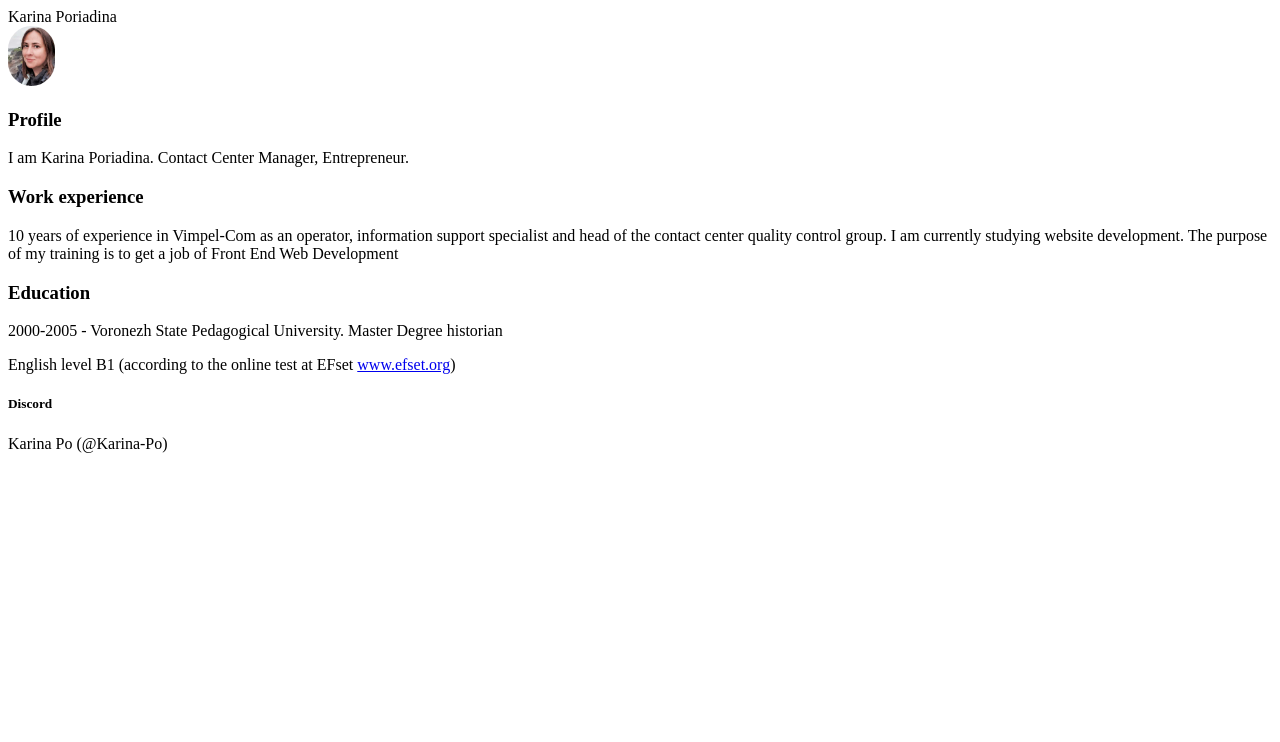
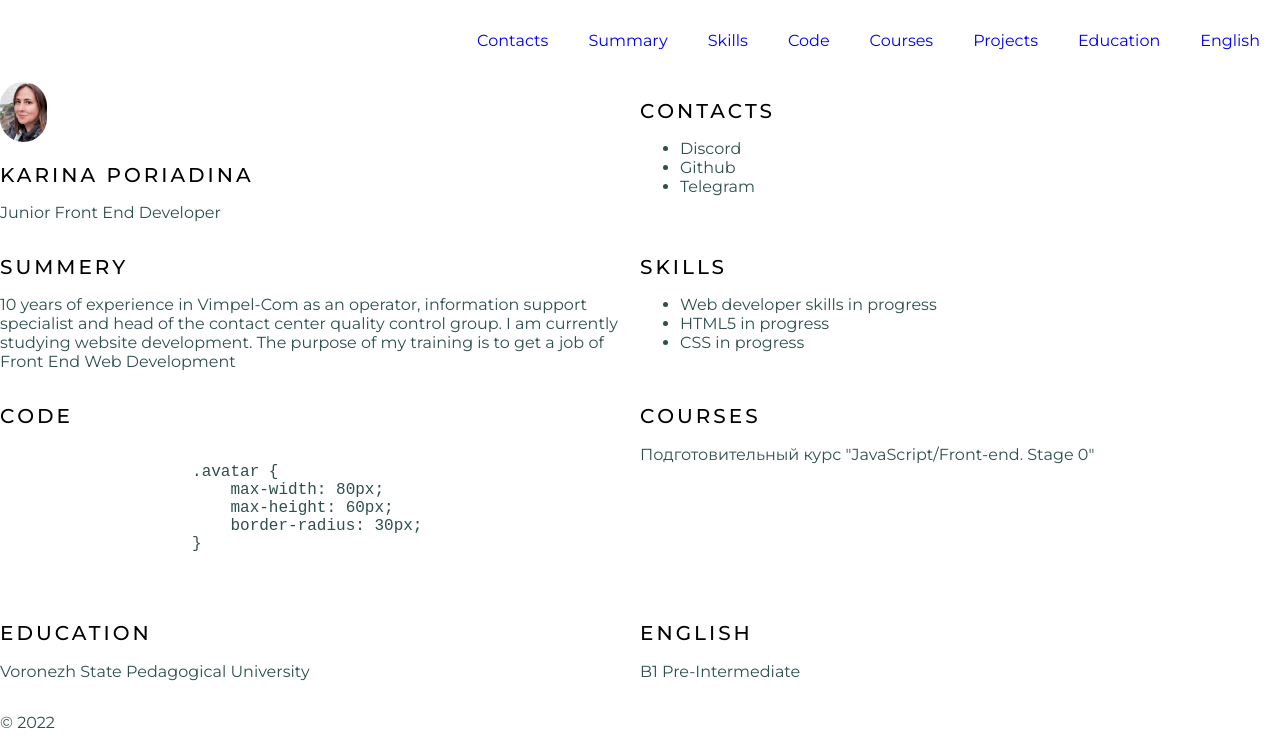
Before and after one commit to Karina-Po/rsschool-cv, a plain HTML site: page index.html in a window 1280 px wide. Shown: the top 742 px of the page. Drawn offline with Linux system fonts and the light colour scheme; a script that the page names is missing.

Commit message:
feat: add header main footer

```diff
--- a/index.html
+++ b/index.html
@@ -4,25 +4,107 @@
     <meta charset="UTF-8">
     <meta http-equiv="X-UA-Compatible" content="IE=edge">
     <meta name="viewport" content="width=device-width, initial-scale=1.0">
-    <link rel="stylesheet" href="/rsschool-cv/style.css">
+    <link rel="stylesheet" href="./style.css">
+    <link rel="icon" href="assets/ico/favicon.ico">
     <script src="//html5shiv.googlecode.com/svn/trunk/html5.js"></script>
     <title>CV</title>
 </head>
 <body>
-    <header>Karina Poriadina</header>
-    <section>
-        <img class="avatar" src="/rsschool-cv/assets/images/avatar.png" alt="avatar">
-        <h3>Profile</h3>
-        <p>I am Karina Poriadina. Contact Center Manager, Entrepreneur.</p>
-        <h3>Work experience</h3>
-        <p>10 years of experience in Vimpel-Com as an operator, information support specialist and head of the contact center quality control group.
-        I am currently studying website development. The purpose of my training is to get a job of Front End Web Development</p>
-        <h3>Education</h3>
-        <p>2000-2005 - Voronezh State Pedagogical University. Master Degree historian</p>
-        <p>English level B1 (according to the online test at EFset <a href="https://www.efset.org/">www.efset.org</a>)</p>
-        <h5> Discord</h5>
-        <p>Karina Po (@Karina-Po)</p>
-    </section>
+    <header class="container">
+        <nav class="nav">
+            <ul class="nav-list">
+                <li class="nav-item">
+                    <a href="#contacs" class="nav-link">Contacts</a>
+                </li>
+                <li class="nav-item">
+                    <a href="#summary" class="nav-link">Summary</a>
+                </li>
+                <li class="nav-item">
+                    <a href="#skills" class="nav-link">Skills</a>
+                </li>
+                <li class="nav-item">
+                    <a href="#code" class="nav-link">Code</a>
+                </li>
+                <li class="nav-item">
+                    <a href="#courses" class="nav-link">Courses</a>
+                </li>
+                <li class="nav-item">
+                    <a href="#projects" class="nav-link">Projects</a>
+                </li>
+                <li class="nav-item">
+                    <a href="#education" class="nav-link">Education</a>
+                </li>
+                <li class="nav-item">
+                    <a href="#english" class="nav-link">English</a>
+                </li>
+            </ul>
+        </nav>
+    </header>
+    <main class="container main-container">
+        <section class="section" id="profile">
+            <img class="avatar" src="./assets/img/avatar.png" alt="avatar">
+            <h1 class="section-title">Karina Poriadina</h1>
+            <p class="profile">Junior Front End Developer</p>
+        </section>
+        <section class="section" id="contacts">
+            <h2 class="section-title">Contacts</h2>
+            <ul>
+                <li class="contacts-list">
+                    <a href="https://discord.gg/4dzDBaJx" class="contacts-link">Discord</a>
+                </li>
+                <li class="contacts-list">
+                    <a href="https://github.com/Karina-Po" class="contacts-link">Github</a>
+                </li>
+                <li class="contacts-list">
+                    <a href="https://t.me/karina_por" class="contacts-link">Telegram</a>
+                </li>
+            </ul>
+        </section>
+        <section class="section" id="summery">
+            <h2 class="section-title">Summery</h2>
+            <p class="summery">10 years of experience in Vimpel-Com as an operator, information support specialist and head of the contact center quality control group.
+            I am currently studying website development. The purpose of my training is to get a job of Front End Web Development</p>
+        </section>
+        <section class="section" id="skills">
+            <h2 class="section-title">Skills</h2>
+            <ul class="skills">
+                <li class="skills-list">Web developer skills in progress</li>
+                <li class="skills-list">HTML5 in progress</li>
+                <li class="skills-list">CSS in progress</li>
+            </ul>
+        </section>
+        <section class="section" id="code">
+            <h2 class="section-title">code</h2>
+            <pre class="pre">
+                <code>
+                    .avatar {
+                        max-width: 80px;
+                        max-height: 60px;
+                        border-radius: 30px;
+                    }
+                </code>
+            </pre>
+        </section>
+        <section class="section" id="courses">
+            <h2 class="section-title">Courses</h2>
+            <p class="courses">Подготовительный курс "JavaScript/Front-end. Stage 0"</p>
+        </section>
+        <section class="section" id="education">
+            <h2 class="section-title">Education</h2>
+            <p class="education">Voronezh State Pedagogical University</p>
+        </section>
+        <section class="section" id="english">
+            <h2 class="section-title">English</h2>
+            <p class="education">B1 Pre-Intermediate</p>
+        </section>
+    </main>
+    <footer class="container">
+    <p class="footer">&copy; 2022</p>
+    <a class="footer-link" href="https://github.com/Karina-Po">Karina-Po</a>
+    <a href="https://rs.school/js/">
+        <img src="assets/svg/rs_school_js.svg" class="rss-logo" alt="rss-logo">
+    </a>
+    </footer>
 <script src="js/scripts.js"></script>
 </body>
 </html>
--- a/style.css
+++ b/style.css
@@ -1,12 +1,102 @@
-.body {
-    color:lightslategray
+@font-face {
+    font-family: 'Montserrat';
+    src: url("assets/fonts/Montserrat-Regular.ttf");
+    font-weight: 400;
 }
-.p {
-    margin: 0px;
-    padding: 0px;
+
+@font-face {
+    font-family: 'Montserrat';
+    src: url("assets/fonts/Montserrat-Medium.ttf");
+    font-weight: 500;
 }
+
+* {
+    box-sizing: border-box;
+}
+
+html {
+    scroll-behavior: smooth;
+}
+
+body {
+    flex-direction: column;
+    justify-content: space-between;
+    min-height: 100vh;
+    margin: 0;
+    padding: 0;
+    font-family: 'Montserrat';
+    color: #2f4f4f;
+    font-weight: 400;
+    font-size: 16px;
+}
+
+a {
+    text-decoration: none;
+}
+
+a:visited {
+    color: #2f4f4f;
+}
+
+a:hover {
+    color: #2f4f4f;
+}
+
+.container {
+    max-width: 1440px;
+    margin: 0 auto;
+}
+
+.nav-list {
+    display: flex;
+    justify-content: flex-end;
+    align-items: center;
+    list-style: none;
+}
+.nav-link {
+    padding: 0 20px;
+    line-height: 50px;
+}
+
+.main-container {
+    display: flex;
+    flex-wrap: wrap;
+}
+
+.section {
+    width: 50%;
+}
+
+.section-title {
+    font-weight: 500;
+    font-size: 20px;
+    text-transform: uppercase;
+    letter-spacing: 3px;
+    color: #000000;
+}
+
 .avatar {
     max-width: 80px;
     max-height: 60px;
     border-radius: 30px;
 }
+
+.contacts-link {
+    text-decoration: none;
+    color: #2f4f4f;
+    transition: color 0.5s;
+}
+
+.contacts-link:hover {
+    color: #2f4f4f;
+}
+
+.rss-logo {
+    max-width: 80px;
+}
+
+@media screen and (max-width: 768px) {
+    .section {
+      width: 100%
+   }
+}
```
Also changed, not shown: assets/fonts/Montserrat-Medium.ttf (added), assets/fonts/Montserrat-Regular.ttf (added), assets/ico/favicon.ico (added), assets/img/avatar.png (renamed from assets/images/avatar.png), assets/svg/rs_school_js.svg (added).
